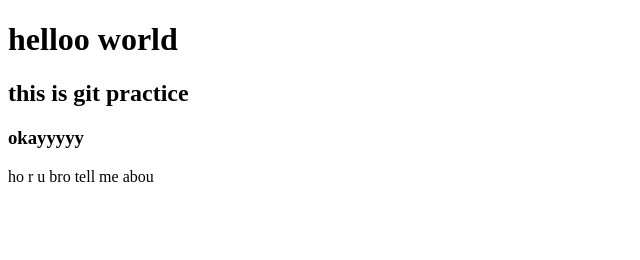
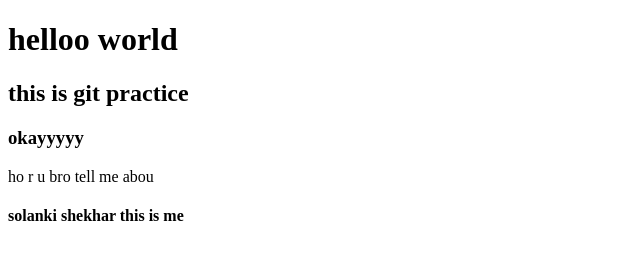
Before and after one commit to 123digikull/gitpractice, a plain HTML site: page index.html in a window 1280 px wide. Shown: the whole page, without its empty margins (0-640 px from the left). Drawn offline with Linux system fonts and the light colour scheme.

Commit message:
Update index.html

```diff
--- a/index.html
+++ b/index.html
@@ -12,5 +12,7 @@
     <h3>okayyyyy</h3>
     <p>ho r u bro tell me abou </p>
 
+    <h4> solanki shekhar this is me</h4>
+
 </body>
 </html>
```
